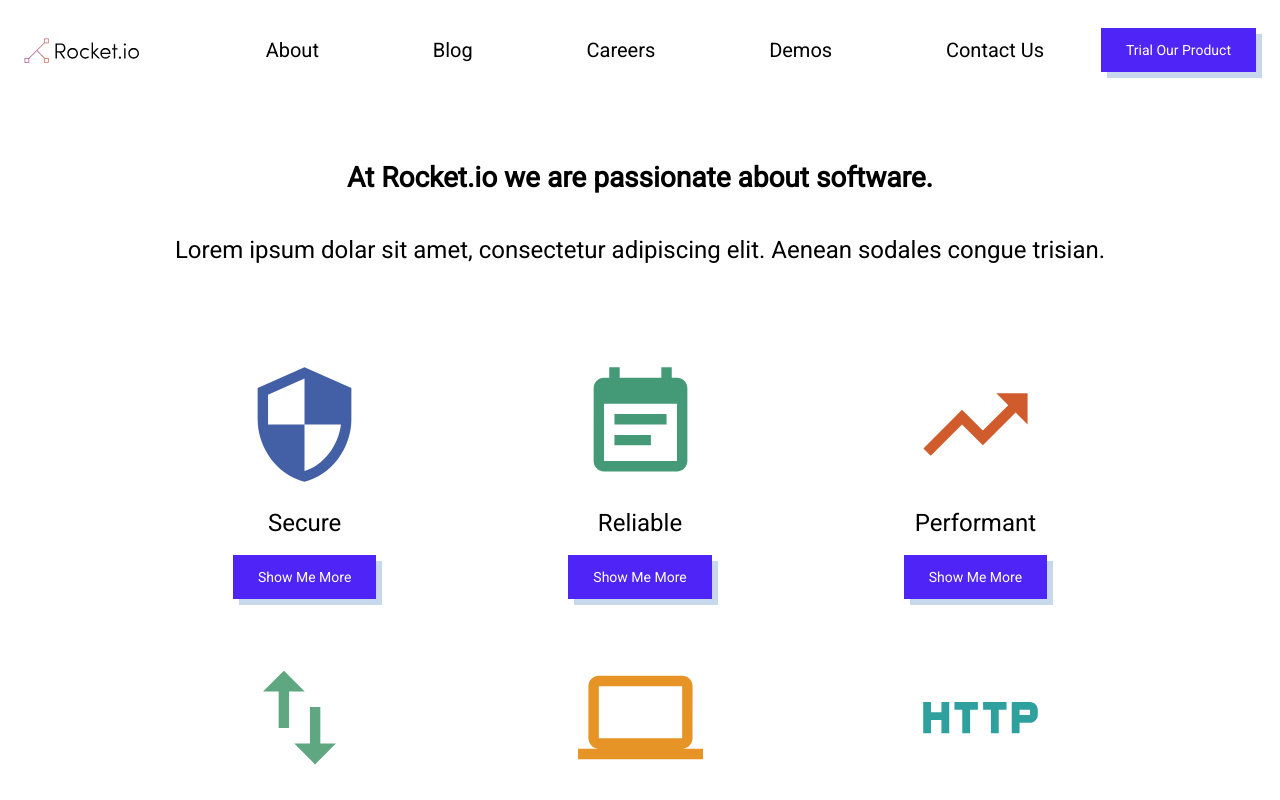
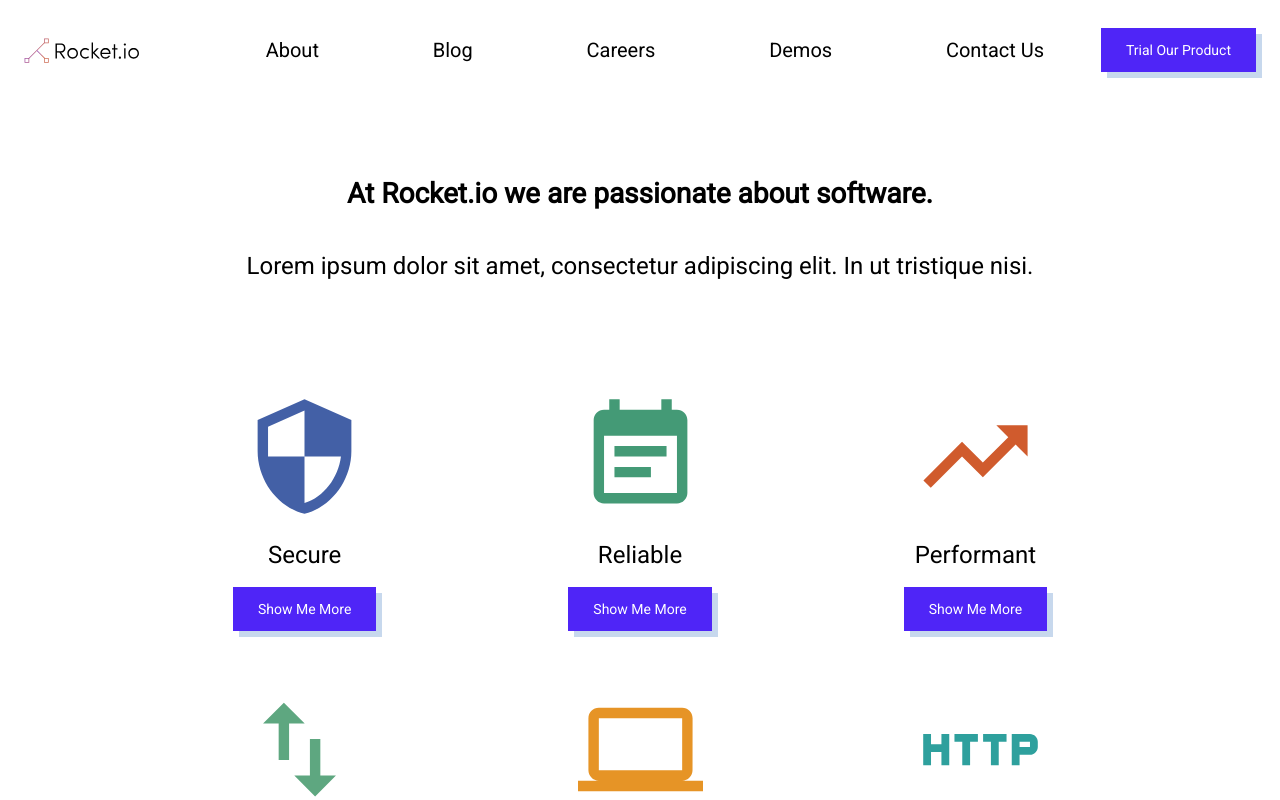
Before and after one commit to sb-haz/code-creative-react, a React (Create React App) app: page / in a window 1280 px wide. Shown: the top 800 px of the page. Built offline with nearby package versions, Linux system fonts and the light colour scheme.

Commit message:
text change

```diff
--- a/src/App.js
+++ b/src/App.js
@@ -51,7 +51,7 @@ const styles = makeStyles({
     textAlign: "center"
   },
   bigSpace: {
-    marginTop: "5rem"
+    marginTop: "6rem"
   },
   littleSpace: {
     marginTop: "2.5rem",
@@ -82,7 +82,7 @@ function App() {
             At Rocket.io we are passionate about software.
           </Typography>
           <Typography className={classes.littleSpace} variant="h5" colour="secondary">
-            Lorem ipsum dolar sit amet, consectetur adipiscing elit. Aenean sodales congue trisian.
+            Lorem ipsum dolor sit amet, consectetur adipiscing elit. In ut tristique nisi.
           </Typography>
         </div>
 
```
